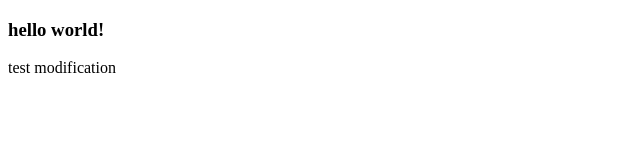
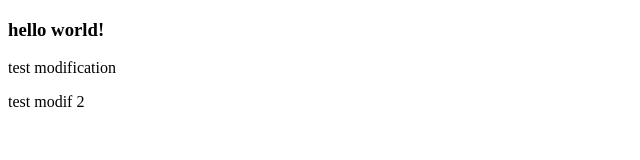
Before and after one commit to renaudgard/phpInt, a plain HTML site: page index.html in a window 1280 px wide. Shown: the full height of the page, 0-640 px from the left. Drawn offline with Linux system fonts and the light colour scheme.

Commit message:
Update index.html

```diff
--- a/index.html
+++ b/index.html
@@ -8,5 +8,6 @@
 <body>
 <h3>hello world!</h3>
 <p>test modification</p>
+<p>test modif 2</p>
 </body>
 </html>
```
